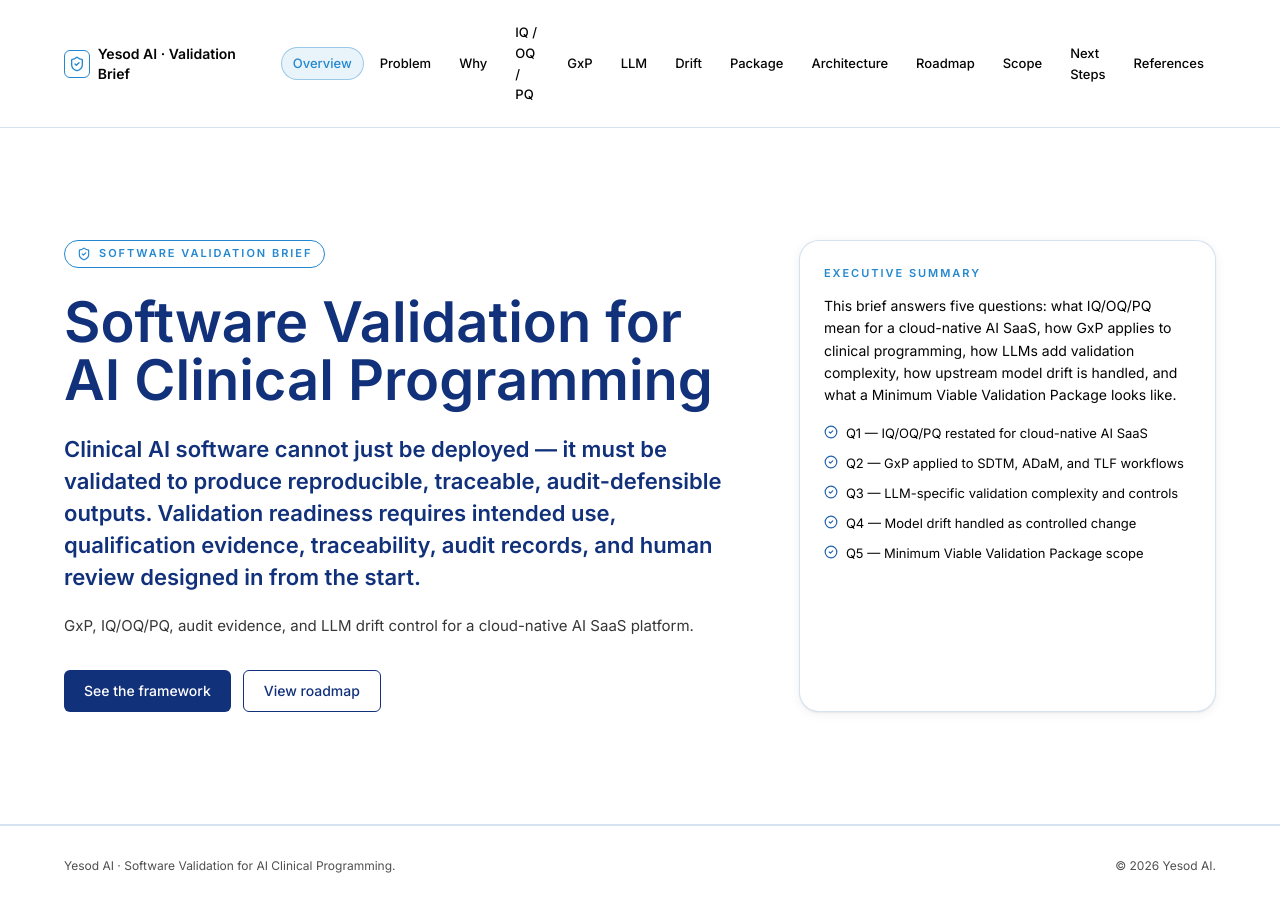
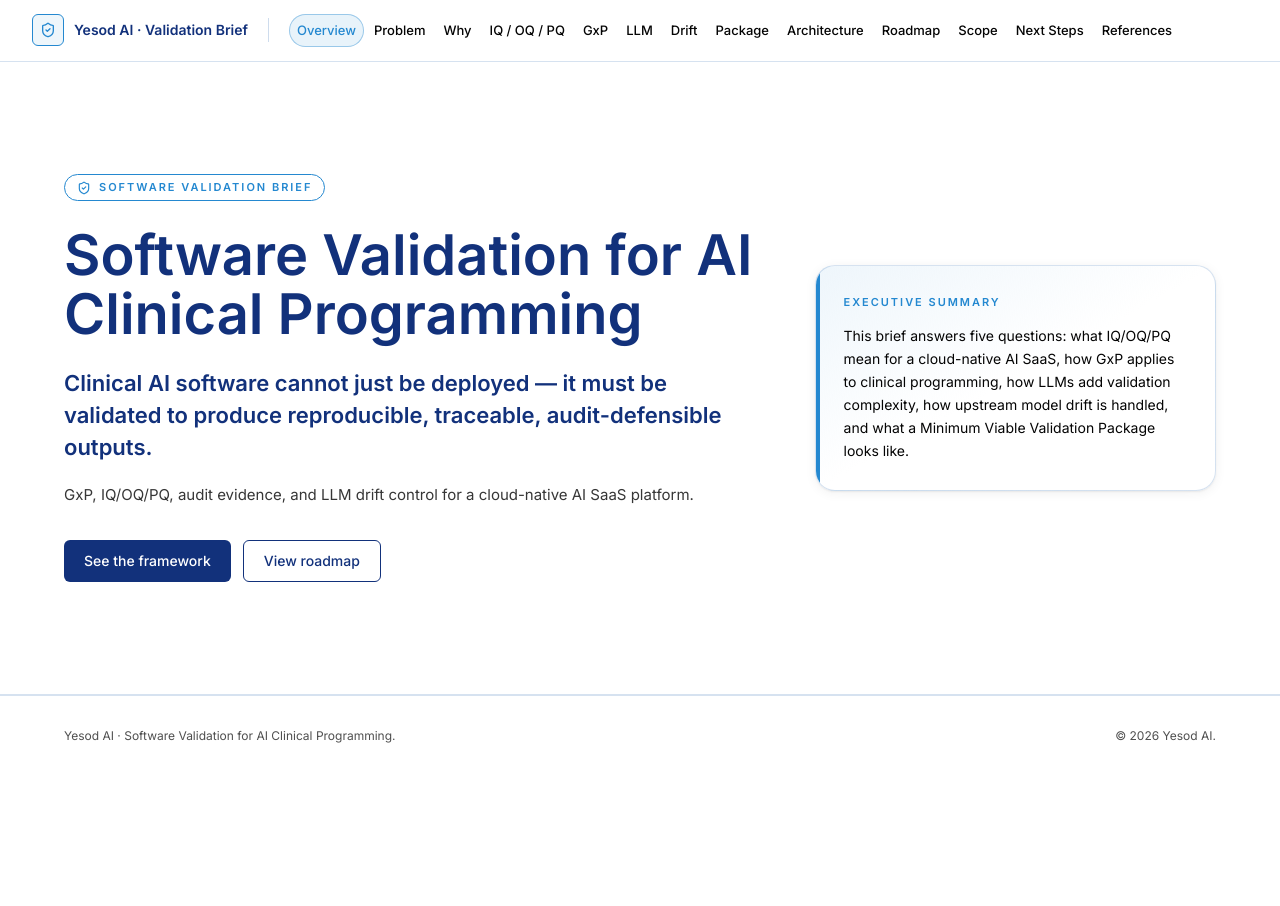
Before and after one commit to sylvia898/Yesod-AI, a React (Vite) app: page / in a window 1280 px wide. After the commit the page ends 800 px from the top, so only its background shows below. Built offline with nearby package versions, Linux system fonts and the light colour scheme.

Commit message:
Refactor LLM and architecture into interactive views, tighten copy site-wide, polish navigation

```diff
--- a/src/components/Drift.tsx
+++ b/src/components/Drift.tsx
@@ -9,7 +9,7 @@
         <SectionHeading
           eyebrow="Question 4 · Model drift & upstream updates"
           title="Upstream model drift can invalidate validation. Treat it as a controlled change."
-          description="Foundation-model providers upgrade, deprecate, and silently re-tune models on their own schedule. Without controls, the validated state lapses the moment behavior shifts. The four controls below plus the trigger matrix turn drift into a documented re-validation decision — not a surprise audit finding."
+          description="Foundation-model providers upgrade, deprecate, and silently re-tune models on their own schedule. Without controls, the validated state lapses the moment behavior shifts."
         />
         <div className="mt-12 grid gap-5 sm:grid-cols-2 lg:grid-cols-4">
           {DRIFT_CONTROLS.map(({ icon: Icon, title, body }) => (
--- a/src/components/GxpWorkflow.tsx
+++ b/src/components/GxpWorkflow.tsx
@@ -9,7 +9,7 @@
         <SectionHeading
           eyebrow="Question 2 · GxP in clinical data workflows"
           title="Eight pillars that turn a clinical AI workflow into a regulated system."
-          description="GxP — primarily GCP for trial data, GLP for analytical work — expects documented intent, qualified behavior, attributable actions, and reconstructable outputs. For SDTM, ADaM, and TLF workflows, that translates into eight engineering capabilities. The example below walks a single output backward through every pillar."
+          description="GxP — primarily GCP for trial data, GLP for analytical work — expects documented intent, qualified behavior, attributable actions, and reconstructable outputs. For SDTM, ADaM, and TLF workflows, that translates into eight engineering capabilities."
         />
         <div className="mt-12 grid gap-5 sm:grid-cols-2 lg:grid-cols-4">
           {GXP_PILLARS.map(({ icon: Icon, title, body }) => (
--- a/src/components/Hero.tsx
+++ b/src/components/Hero.tsx
@@ -1,4 +1,4 @@
-import { CheckCircle2, ShieldCheck } from "lucide-react";
+import { ShieldCheck } from "lucide-react";
 import { HERO } from "../data/content";
 import { Link } from "../router";
 
@@ -8,7 +8,7 @@
       id="overview"
       className="border-b border-[rgba(32,97,171,0.18)] bg-white"
     >
-      <div className="mx-auto grid max-w-[1200px] gap-12 px-6 py-24 lg:grid-cols-[1.4fr_0.85fr] lg:py-28">
+      <div className="mx-auto grid max-w-[1200px] gap-12 px-6 py-24 lg:grid-cols-[1.4fr_0.8fr] lg:items-center lg:py-28">
         <div>
           <p className="inline-flex items-center gap-2 rounded-full border border-[#2488D0] bg-white px-3 py-1 text-[11px] font-semibold uppercase tracking-[0.18em] text-[#2488D0]">
             <ShieldCheck className="h-3.5 w-3.5" />
@@ -38,30 +38,18 @@
             </Link>
           </div>
         </div>
-        <div className="grid gap-5">
-          <aside className="rounded-card border border-[rgba(32,97,171,0.18)] bg-white p-6 shadow-card">
+        <aside className="relative overflow-hidden rounded-card border border-[rgba(32,97,171,0.18)] bg-gradient-to-br from-[rgba(36,136,208,0.08)] via-white to-white p-7 shadow-card">
+          <span
+            className="absolute left-0 top-0 h-full w-1 bg-[#2488D0]"
+            aria-hidden
+          />
           <p className="text-[11px] font-semibold uppercase tracking-[0.18em] text-[#2488D0]">
             Executive summary
           </p>
-            <p className="mt-3 text-[14px] leading-[1.6] text-[#040404]">
+          <p className="mt-3 text-[14px] leading-[1.65] text-[#040404]">
             {HERO.summary}
           </p>
-            <ul className="mt-4 space-y-2.5">
-              {HERO.bullets.map((b) => (
-                <li
-                  key={b}
-                  className="flex items-start gap-2 text-[13px] leading-[1.55] text-[#040404]"
-                >
-                  <CheckCircle2
-                    className="mt-0.5 h-3.5 w-3.5 flex-none text-[#2061AB]"
-                    aria-hidden
-                  />
-                  <span>{b}</span>
-                </li>
-              ))}
-            </ul>
         </aside>
-        </div>
       </div>
     </section>
   );
--- a/src/components/IqOqPqTable.tsx
+++ b/src/components/IqOqPqTable.tsx
@@ -14,7 +14,7 @@
         <SectionHeading
           eyebrow="Question 1 · Qualification framework"
           title="IQ, OQ, and PQ — restated for a cloud-native AI SaaS."
-          description="The qualification spine of GxP software still applies, but the evidence changes when infrastructure is ephemeral and the system uses an LLM. The table maps each phase to its traditional artifact, its cloud-native AI equivalent, and the evidence the platform captures automatically."
+          description="The qualification spine of GxP software still applies — but the evidence changes when infrastructure is ephemeral and the system uses an LLM."
         />
 
         <div className="mt-12 hidden overflow-hidden rounded-card border border-[rgba(32,97,171,0.18)] bg-white shadow-card lg:block">
--- a/src/components/LlmRisk.tsx
+++ b/src/components/LlmRisk.tsx
@@ -13,7 +13,7 @@
         <SectionHeading
           eyebrow="Question 3 · LLM validation complexity"
           title="LLMs add a second control plane on top of IQ/OQ/PQ."
-          description="Traditional Computer System Validation assumes deterministic, frozen software. LLMs are neither: outputs vary, prompts evolve, providers update models, and retrieval context shifts. Each failure mode below is paired with a concrete product control and the evidence artifact the platform must produce — turning AI risk into a managed surface rather than an open question."
+          description="Traditional Computer System Validation assumes deterministic, frozen software. LLMs are neither: outputs vary, prompts evolve, providers update models, and retrieval context shifts."
         />
 
         <div
--- a/src/components/Nav.tsx
+++ b/src/components/Nav.tsx
@@ -13,24 +13,28 @@
 
   return (
     <header className="sticky top-0 z-40 border-b border-[rgba(32,97,171,0.18)] bg-white/90 backdrop-blur supports-[backdrop-filter]:bg-white/80">
-      <div className="mx-auto flex max-w-[1200px] items-center justify-between gap-6 px-6 py-4">
+      <div className="flex w-full items-center gap-5 px-8 py-3.5 2xl:px-14">
         <Link
           to="/"
           exact
-          className="flex items-center gap-2 rounded-md text-sm font-semibold text-[#040404] focus:outline-none focus-visible:ring-2 focus-visible:ring-[#2488D0] focus-visible:ring-offset-2"
+          className="flex flex-none items-center gap-2.5 rounded-md text-sm font-semibold text-[#12317B] focus:outline-none focus-visible:ring-2 focus-visible:ring-[#2488D0] focus-visible:ring-offset-2"
         >
-          <span className="inline-flex h-7 w-7 items-center justify-center rounded-md border border-[#2488D0] text-[#2488D0]">
+          <span className="inline-flex h-8 w-8 items-center justify-center rounded-md border border-[#2488D0] bg-[rgba(36,136,208,0.08)] text-[#2488D0]">
             <ShieldCheck className="h-4 w-4" />
           </span>
           Yesod AI · Validation Brief
         </Link>
-        <nav className="hidden items-center gap-x-1 text-[13px] font-medium xl:flex">
+        <span
+          className="hidden h-6 w-px flex-none bg-[rgba(32,97,171,0.22)] xl:block"
+          aria-hidden
+        />
+        <nav className="hidden flex-1 items-center gap-x-0.5 text-[13px] font-medium xl:flex">
           {NAV_LINKS.map((l) => (
             <Link
               key={l.path}
               to={l.path}
               exact
-              className="rounded-full px-3 py-1.5 text-[#040404] transition hover:bg-[rgba(36,136,208,0.08)] focus:outline-none focus-visible:ring-2 focus-visible:ring-[#2488D0] focus-visible:ring-offset-2"
+              className="rounded-full px-2 py-1.5 text-[#040404] transition hover:bg-[rgba(36,136,208,0.08)] hover:text-[#12317B] focus:outline-none focus-visible:ring-2 focus-visible:ring-[#2488D0] focus-visible:ring-offset-2"
               activeClassName="!text-[#2488D0] !bg-[rgba(36,136,208,0.10)] ring-1 ring-inset ring-[#2488D0]/40"
             >
               {l.label}
@@ -42,7 +46,7 @@
           onClick={() => setIsOpen((prev) => !prev)}
           aria-label={isOpen ? "Close menu" : "Open menu"}
           aria-expanded={isOpen}
-          className="inline-flex h-10 w-10 items-center justify-center rounded-md border border-[rgba(32,97,171,0.18)] text-[#12317B] transition hover:bg-[rgba(36,136,208,0.08)] focus:outline-none focus-visible:ring-2 focus-visible:ring-[#2488D0] focus-visible:ring-offset-2 xl:hidden"
+          className="ml-auto inline-flex h-10 w-10 items-center justify-center rounded-md border border-[rgba(32,97,171,0.18)] text-[#12317B] transition hover:bg-[rgba(36,136,208,0.08)] focus:outline-none focus-visible:ring-2 focus-visible:ring-[#2488D0] focus-visible:ring-offset-2 xl:hidden"
         >
           {isOpen ? <X className="h-5 w-5" /> : <Menu className="h-5 w-5" />}
         </button>
--- a/src/components/Problem.tsx
+++ b/src/components/Problem.tsx
@@ -8,7 +8,7 @@
         <SectionHeading
           eyebrow="Topic overview · Core problem"
           title="Clinical AI software cannot just be deployed — it must be validated."
-          description="AI SaaS touching CDISC SDTM, ADaM, or TLF generation inherits GxP expectations: documented intent, qualified behavior, traceable changes, durable audit evidence. LLMs add failure modes — non-determinism, prompt edits, retrieval churn, model drift — that traditional Computer System Validation doesn't cover."
+          description="AI SaaS touching SDTM, ADaM, or TLF generation inherits GxP expectations. LLMs add failure modes — non-determinism, prompt edits, retrieval churn, model drift — beyond traditional Computer System Validation."
         />
         <div className="mt-12 grid gap-5 sm:grid-cols-2 lg:grid-cols-4">
           {PROBLEM_CARDS.map(({ icon: Icon, title, body }) => (
--- a/src/components/ValidationPackage.tsx
+++ b/src/components/ValidationPackage.tsx
@@ -13,7 +13,7 @@
         <SectionHeading
           eyebrow="Question 5 · Minimum Viable Validation Package"
           title="Build validation-ready primitives now. Execute formal qualification when the use case requires it."
-          description="An MVP cannot claim full validation, but it can ship the controls, records, and structures that make later IQ/OQ/PQ execution practical. The three columns are the proposed scope: build in V1, design now and execute later, or defer until a sponsor or regulatory trigger demands it."
+          description="An MVP cannot claim full validation, but it can ship the controls, records, and structures that make later IQ/OQ/PQ execution practical."
         />
 
         <div className="mt-8 rounded-card border-l-4 border-[#2488D0] bg-white p-5 shadow-card">
--- a/src/components/WhyYesod.tsx
+++ b/src/components/WhyYesod.tsx
@@ -14,7 +14,7 @@
         <SectionHeading
           eyebrow="Strategic importance"
           title="Why validation readiness dictates Yesod's adoption and system stability."
-          description="Two forces matter. Adoption: pharma, biotech, and CRO buyers won't promote a tool past sandbox without evidence regulated outputs are reproducible and audit-defensible. Stability: without designed-in versioning, traceability, and drift control, every upstream model or prompt change silently invalidates the qualified state."
+          description="Two forces matter. Adoption: regulated buyers won't promote a tool past sandbox without audit-defensible outputs. Stability: without versioning, traceability, and drift control, every upstream change silently invalidates the qualified state."
         />
 
         <div className="mt-12 grid gap-5 sm:grid-cols-2">
--- a/src/data/content.ts
+++ b/src/data/content.ts
@@ -42,16 +42,9 @@
   subtitle:
     "GxP, IQ/OQ/PQ, audit evidence, and LLM drift control for a cloud-native AI SaaS platform.",
   thesis:
-    "Clinical AI software cannot just be deployed — it must be validated to produce reproducible, traceable, audit-defensible outputs. Validation readiness requires intended use, qualification evidence, traceability, audit records, and human review designed in from the start.",
+    "Clinical AI software cannot just be deployed — it must be validated to produce reproducible, traceable, audit-defensible outputs.",
   summary:
     "This brief answers five questions: what IQ/OQ/PQ mean for a cloud-native AI SaaS, how GxP applies to clinical programming, how LLMs add validation complexity, how upstream model drift is handled, and what a Minimum Viable Validation Package looks like.",
-  bullets: [
-    "Q1 — IQ/OQ/PQ restated for cloud-native AI SaaS",
-    "Q2 — GxP applied to SDTM, ADaM, and TLF workflows",
-    "Q3 — LLM-specific validation complexity and controls",
-    "Q4 — Model drift handled as controlled change",
-    "Q5 — Minimum Viable Validation Package scope",
-  ],
 };
 
 export type ProblemCard = {
```
Lines whose indentation alone changed are shown as unchanged.
